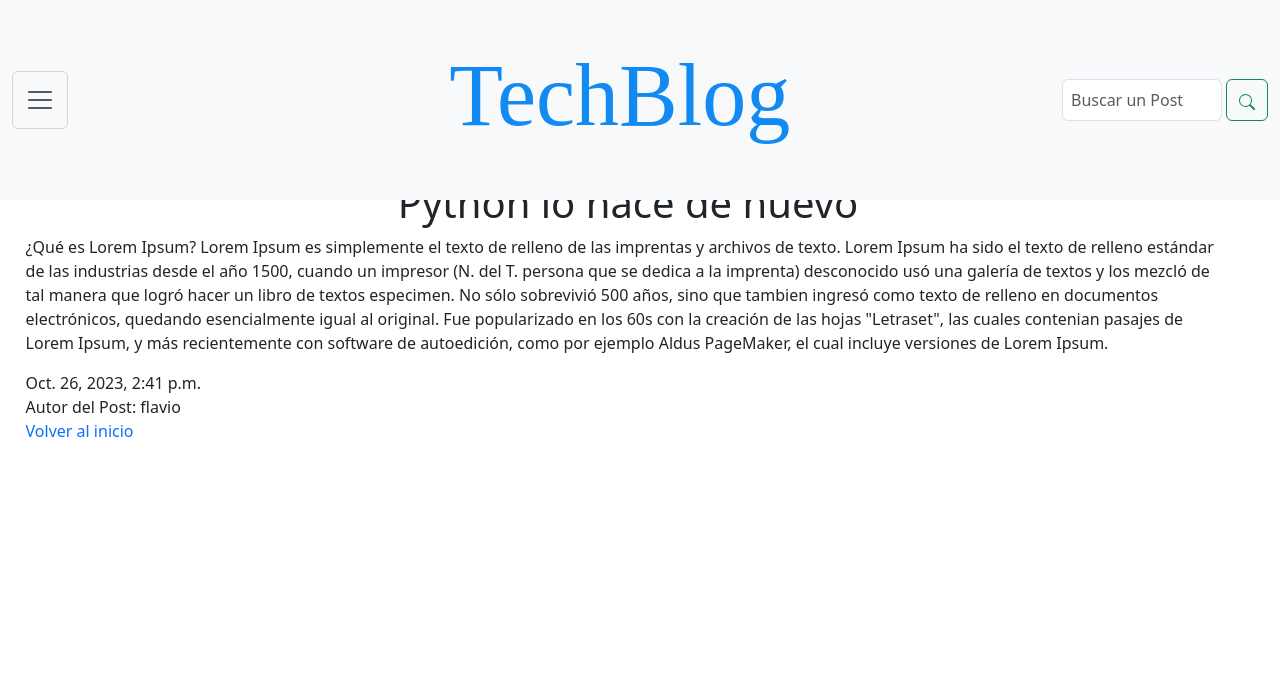
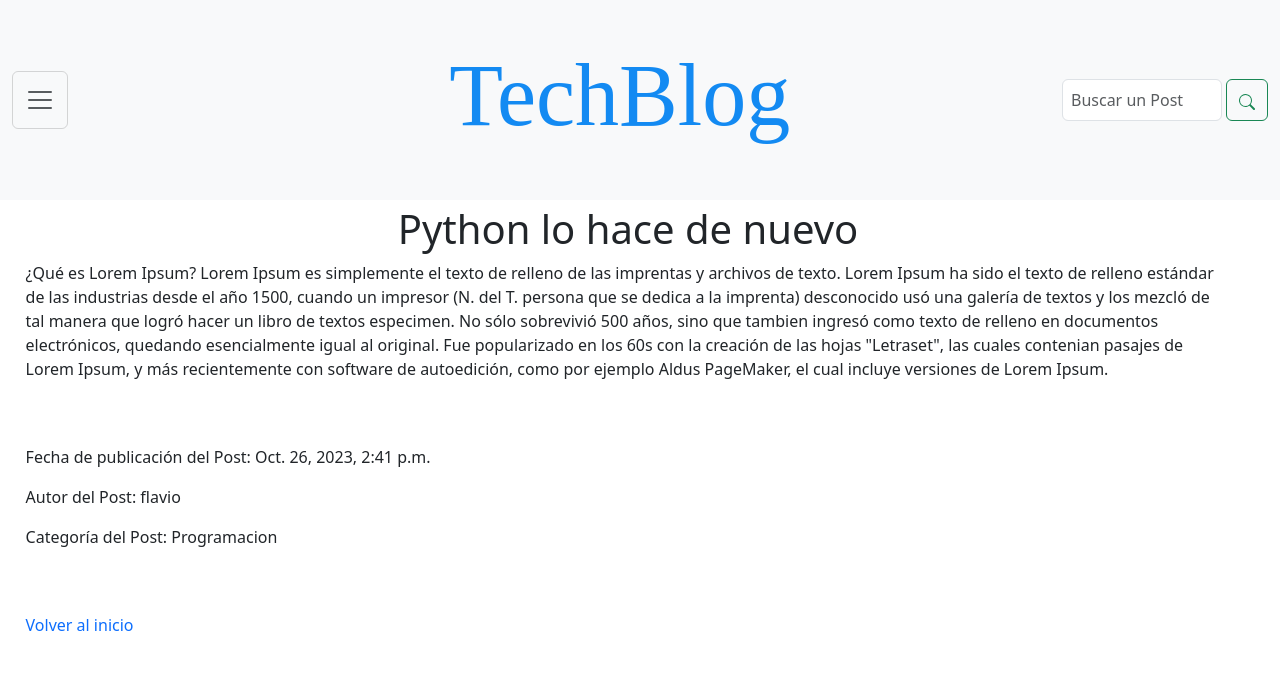
Before and after one commit to flavioaguirre/Tercera-pre-entrega-Aguirre, a Django app: page /inicio_blog/1 in a window 1280 px wide. Shown: the top 677 px of the page. Run offline with Django 4.2, Linux system fonts and the light colour scheme; data comes from the database, SQL or seed files in the repository; parts of the project's set-up code (start-up, migrations or seed data) failed here and were passed over.

Commit message:
Adición categoria_posteo

```diff
--- a/inicio_blog/forms.py
+++ b/inicio_blog/forms.py
@@ -1,8 +1,10 @@
+from django import forms
 from django.forms import ModelForm
 from .models import Posteos
 
 
-class CreacionPosteoForm(ModelForm):
+class CreacionPosteoForm(forms.ModelForm):
     class Meta:
         model = Posteos
-        fields = ['titulo_posteo', 'descripcion_posteo', 'redaccion_posteo',]
+        fields = ['categoria_posteo', 'titulo_posteo', 'descripcion_posteo',
+                  'redaccion_posteo']
--- a/inicio_blog/models.py
+++ b/inicio_blog/models.py
@@ -3,7 +3,6 @@ from django.contrib.auth.models import User
 
 
 class Posteos(models.Model):
-    # area_posteo = models.ManyToManyField()
     titulo_posteo = models.CharField(max_length=100)
     descripcion_posteo = models.CharField(max_length=120)
     # imagen_posteo = models.ImageField(
@@ -12,5 +11,18 @@ class Posteos(models.Model):
     autor_posteo = models.ForeignKey(User, on_delete=models.CASCADE)
     fecha_posteo = models.DateTimeField(auto_now_add=True)
 
+
+    CATEGORIAS = [
+        ('Programacion', 'Programación'),
+        ('Robotica', 'Robótica'),
+        ('Matematicas', 'Matemáticas'),
+    ]
+
+    categoria_posteo = models.CharField(
+        max_length=20,
+        choices=CATEGORIAS,
+        default='Programacion',
+    )
+
     def __str__(self):
         return f'{self.titulo_posteo}  ----  Posteado por: {self.autor_posteo} '
--- a/inicio_blog/templates/inicio_blog/index.html
+++ b/inicio_blog/templates/inicio_blog/index.html
@@ -18,6 +18,7 @@
                                             <h5 class="card-title">{{ posteo.titulo_posteo }}</h5>
                                             <p class="card-text">{{ posteo.descripcion_posteo }}</p>
                                             <p class="card-text"><small class="text-body-secondary">{{ posteo.fecha_posteo }}</small></p>
+                                            <p class="card-text"><small class="text-body-secondary">Categoria: {{ posteo.categoria_posteo }}</small></p>
                                         </div>
                                     </div>
                                 </div>
--- a/inicio_blog/templates/inicio_blog/posteo.html
+++ b/inicio_blog/templates/inicio_blog/posteo.html
@@ -1,14 +1,18 @@
 {% extends 'base.html' %}
 
 {% block content %}
-  <main style="margin-top: 12%;">
+  <main style="margin-top: 14%;">
     <section class="row contenedor-section p-20 col-md-12">
       <div class="">
         <h1 style="text-align:center">{{ posteos.titulo_posteo }}</h1>
         <p>{{ posteos.redaccion_posteo }}</p>
-        <span>{{ posteos.fecha_posteo }}</span>
         <br>
-        <span>Autor del Post: {{ posteos.autor_posteo }}</span>
+        <br>
+        <p><span>Fecha de publicación del Post:  {{ posteos.fecha_posteo }}</span></p>
+        <p><span>Autor del Post:  {{ posteos.autor_posteo }}</span></p>
+        <p><span>Categoría del Post:  {{ posteos.categoria_posteo }}</span></p>
+        <br>
+        <br>
         <a href="./"><p>Volver al inicio</p></a>
       </div>
     </section>
--- a/inicio_blog/views.py
+++ b/inicio_blog/views.py
@@ -22,11 +22,12 @@ def creacion_posteo(request):
             titulo = datos_nuevo_posteo.get('titulo_posteo')
             descripcion = datos_nuevo_posteo.get('descripcion_posteo')
             redaccion = datos_nuevo_posteo.get('redaccion_posteo')
+            categoria = datos_nuevo_posteo.get('categoria_posteo')
             autor = request.user
 
             posteo_nuevo = Posteos(
                 titulo_posteo=titulo, descripcion_posteo=descripcion, redaccion_posteo=redaccion,
-                autor_posteo=autor)
+                categoria_posteo=categoria, autor_posteo=autor)
             posteo_nuevo.save()
         return redirect('posteo_creado')
     else:
```
Also changed, not shown: registro_usuario/forms.py (+5 -5 lines), registro_usuario/models.py (+4 -5 lines), db.sqlite3, inicio_blog/migrations/0011_categorias_posteos_categoria_posteo.py (added), inicio_blog/migrations/0012_remove_posteos_categoria_posteo_delete_categorias_and_more.py (added), inicio_blog/migrations/0013_alter_posteos_categoria_posteo.py (added), inicio_blog/migrations/0014_alter_posteos_categoria_posteo.py (added), registro_usuario/migrations/0002_delete_usuario.py (added).
